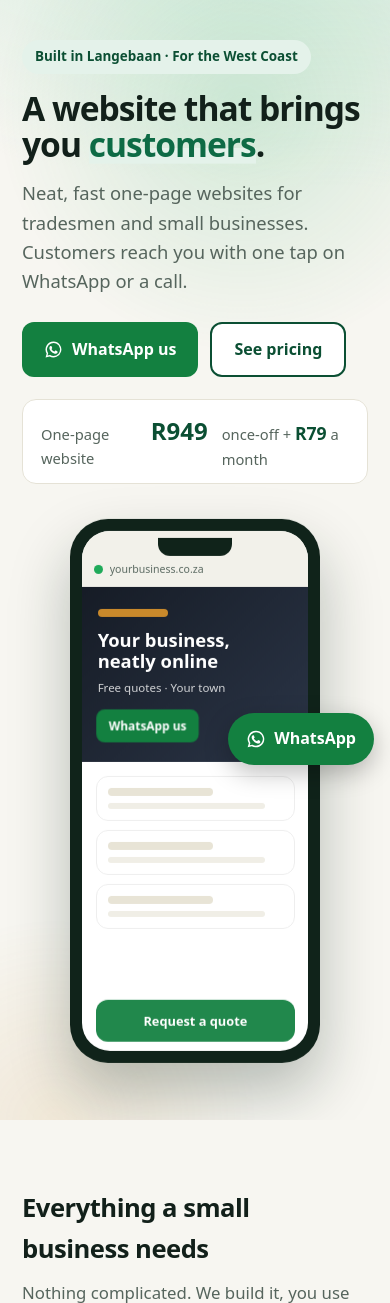
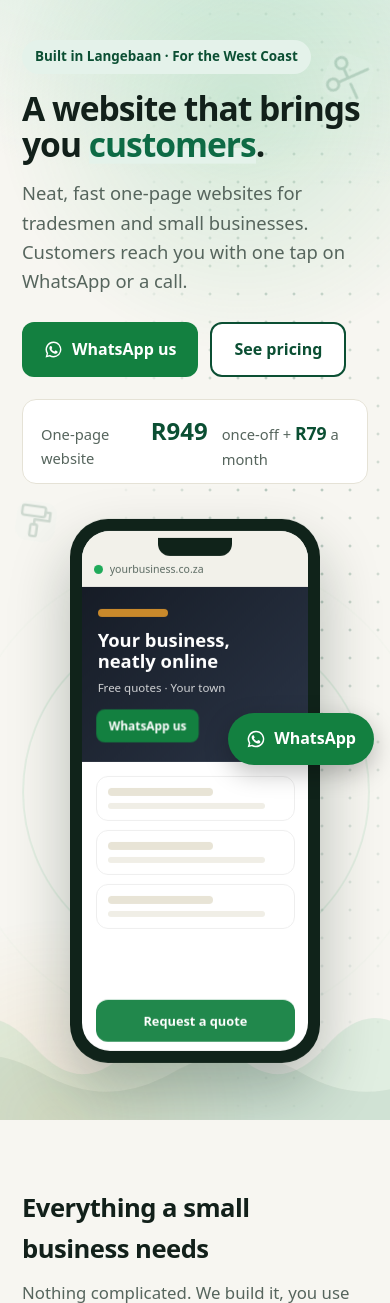
Before and after one commit to BrydonRodgers/LaafWeb, a web app: file index.html in a window 390 px wide. Shown: the part 63-1366 px from the top of the page. Run offline with its HTML, style and script files only (its server is not run), Linux system fonts and the light colour scheme.

Commit message:
Hero backdrop: West Coast waves, dot grid, faint trade icons, signal rings around the phone

```diff
--- a/assets/site.css
+++ b/assets/site.css
@@ -178,3 +178,27 @@ h1 em{background:linear-gradient(var(--gl),var(--gl)) 0 90%/100% 34% no-repeat}
 @keyframes tap{0%,56%{opacity:0;transform:translate(46px,-64px) scale(1)}60%{opacity:1;transform:translate(46px,-64px) scale(1)}66%{opacity:1;transform:translate(0,0) scale(1)}68%{transform:translate(0,0) scale(.78)}71%{opacity:1;transform:translate(0,0) scale(1.1)}75%,100%{opacity:0;transform:translate(0,0) scale(1)}}
 @keyframes toastin{0%,69%{opacity:0;transform:translateY(34px) scale(.92)}76%{opacity:1;transform:none}91%{opacity:1;transform:none}95%,100%{opacity:0;transform:translateY(-10px)}}
 @keyframes pop{from{transform:scale(0)}to{transform:scale(1)}}
+
+/* ---- Hero backdrop: West Coast waves, trade icons, signal rings around the phone ---- */
+.hero-bg{position:absolute;inset:0;z-index:0;pointer-events:none;overflow:hidden}
+.hero-bg .dots{position:absolute;inset:0;background-image:radial-gradient(circle,rgba(11,79,51,.28) 1.3px,transparent 1.7px);background-size:28px 28px;-webkit-mask-image:radial-gradient(ellipse 62% 75% at 74% 46%,#000 8%,transparent 78%);mask-image:radial-gradient(ellipse 62% 75% at 74% 46%,#000 8%,transparent 78%)}
+.hero-bg .ic{position:absolute;width:46px;height:46px;fill:none;stroke:var(--g);stroke-width:1.5;stroke-linecap:round;stroke-linejoin:round;opacity:.17}
+.hero-bg .i1{left:3%;top:15%;transform:rotate(-18deg)}.hero-bg .i2{left:6%;bottom:30%;width:40px;height:40px}
+.hero-bg .i3{left:47%;top:9%;width:34px;height:34px}.hero-bg .i4{right:4%;top:13%;transform:rotate(14deg)}
+.hero-bg .i5{right:2.5%;bottom:34%;width:38px;height:38px}.hero-bg .i6{left:42%;bottom:20%;width:36px;height:36px}
+.hero-bg .wave{position:absolute;left:0;bottom:-1px;width:200%;height:150px}
+.hero-bg .w1{fill:rgba(31,170,89,.1)}.hero-bg .w2{fill:rgba(11,79,51,.07);height:120px}
+.stage:before,.stage:after{content:"";position:absolute;left:50%;top:50%;width:430px;height:430px;margin:-215px 0 0 -215px;border:1.5px solid rgba(31,170,89,.4);border-radius:50%;z-index:-1;pointer-events:none}
+.stage:before{transform:scale(1)}.stage:after{transform:scale(1.32);opacity:.45}
+@media(max-width:700px){.hero-bg .i1,.hero-bg .i3,.hero-bg .i5{display:none}.hero-bg .i2{left:4%;bottom:auto;top:46%}.hero-bg .i4{right:5%;top:6%}.stage:before,.stage:after{width:330px;height:330px;margin:-165px 0 0 -165px}}
+@media (prefers-reduced-motion:no-preference){
+  .hero-bg .w1{animation:waveX 42s linear infinite}
+  .hero-bg .w2{animation:waveX 64s linear infinite reverse}
+  .hero-bg .ic{animation:bob 9s ease-in-out infinite alternate}
+  .hero-bg .i2{animation-duration:11s;animation-delay:-3s}.hero-bg .i3{animation-duration:8s;animation-delay:-5s}.hero-bg .i4{animation-duration:12s;animation-delay:-2s}.hero-bg .i5{animation-duration:10s;animation-delay:-6s}.hero-bg .i6{animation-duration:13s;animation-delay:-4s}
+  .stage:before{animation:ripple 7s ease-out 1.4s infinite}
+  .stage:after{animation:ripple 7s ease-out -2.1s infinite}
+}
+@keyframes waveX{to{transform:translateX(-50%)}}
+@keyframes bob{from{translate:0 0;rotate:0deg}to{translate:0 -14px;rotate:8deg}}
+@keyframes ripple{0%{transform:scale(.72);opacity:0}15%{opacity:.55}100%{transform:scale(1.5);opacity:0}}
--- a/index.html
+++ b/index.html
@@ -44,7 +44,16 @@
 <a class="btn wa sm" href="https://wa.me/27636691391?text=Hi%20LaafWeb%2C%20I%20would%20like%20a%20website%20for%20my%20business." rel="noopener" target="_blank"><svg viewBox="0 0 24 24" aria-hidden="true"><path d="M12 2a10 10 0 0 0-8.6 15.1L2 22l5-1.3A10 10 0 1 0 12 2zm0 18.2c-1.5 0-3-.4-4.2-1.2l-.3-.2-3 .8.8-2.9-.2-.3A8.2 8.2 0 1 1 12 20.2zm4.5-6.1c-.2-.1-1.5-.7-1.7-.8s-.4-.1-.6.1-.6.8-.8 1-.3.2-.5.1a6.7 6.7 0 0 1-3.3-2.9c-.2-.4.2-.4.7-1.3.1-.2 0-.3 0-.5l-.8-1.8c-.2-.5-.4-.4-.6-.4h-.5a1 1 0 0 0-.7.3 3 3 0 0 0-.9 2.2c0 1.3.9 2.5 1 2.7s1.8 2.8 4.4 3.9c1.6.7 2.3.7 3.1.6.5-.1 1.5-.6 1.7-1.2s.2-1.1.2-1.2-.2-.2-.4-.3z"/></svg><span>WhatsApp</span></a>
 </nav></div></header>
 <main id="main">
-<section class="hero"><div class="wrap hgrid"><div>
+<section class="hero"><div class="hero-bg" aria-hidden="true"><div class="dots"></div>
+<svg class="ic i1" viewBox="0 0 24 24"><path d="M14.7 6.3a1 1 0 0 0 0 1.4l1.6 1.6a1 1 0 0 0 1.4 0l3.77-3.77a6 6 0 0 1-7.94 7.94l-6.91 6.91a2.12 2.12 0 0 1-3-3l6.91-6.91a6 6 0 0 1 7.94-7.94l-3.76 3.76z"/></svg>
+<svg class="ic i2" viewBox="0 0 24 24"><rect x="3" y="3" width="14" height="6" rx="1.5"/><path d="M17 6h3v5H11v3"/><rect x="9" y="14" width="4" height="7" rx="1"/></svg>
+<svg class="ic i3" viewBox="0 0 24 24"><path d="M12 2.7s6 6.2 6 10.6a6 6 0 0 1-12 0C6 8.9 12 2.7 12 2.7z"/></svg>
+<svg class="ic i4" viewBox="0 0 24 24"><circle cx="6" cy="6" r="3"/><circle cx="6" cy="18" r="3"/><path d="M20 4L8.1 15.9M14.5 14.5L20 20M8.1 8.1L12 12"/></svg>
+<svg class="ic i5" viewBox="0 0 24 24"><path d="M13 2L4 14h7l-1 8 9-12h-7z"/></svg>
+<svg class="ic i6" viewBox="0 0 24 24"><path d="M3 11l9-8 9 8"/><path d="M5 10v10h14V10"/><path d="M10 20v-6h4v6"/></svg>
+<svg class="wave w1" viewBox="0 0 2880 160" preserveAspectRatio="none"><path d="M0 80Q180 20 360 80T720 80T1080 80T1440 80T1800 80T2160 80T2520 80T2880 80V160H0Z"/></svg>
+<svg class="wave w2" viewBox="0 0 2880 160" preserveAspectRatio="none"><path d="M0 96Q240 46 480 96T960 96T1440 96T1920 96T2400 96T2880 96V160H0Z"/></svg>
+</div><div class="wrap hgrid"><div>
 <span class="eyebrow"><span>Built in Langebaan · For the West Coast</span></span>
 <h1><span>A website that brings you <em>customers</em>.</span></h1>
 <p class="lead"><span>Neat, fast one-page websites for tradesmen and small businesses. Customers reach you with one tap on WhatsApp or a call.</span></p>
```
Also changed, not shown: af/index.html (+10 -1 lines), xh/index.html (+10 -1 lines), zu/index.html (+10 -1 lines), 1 other file.
